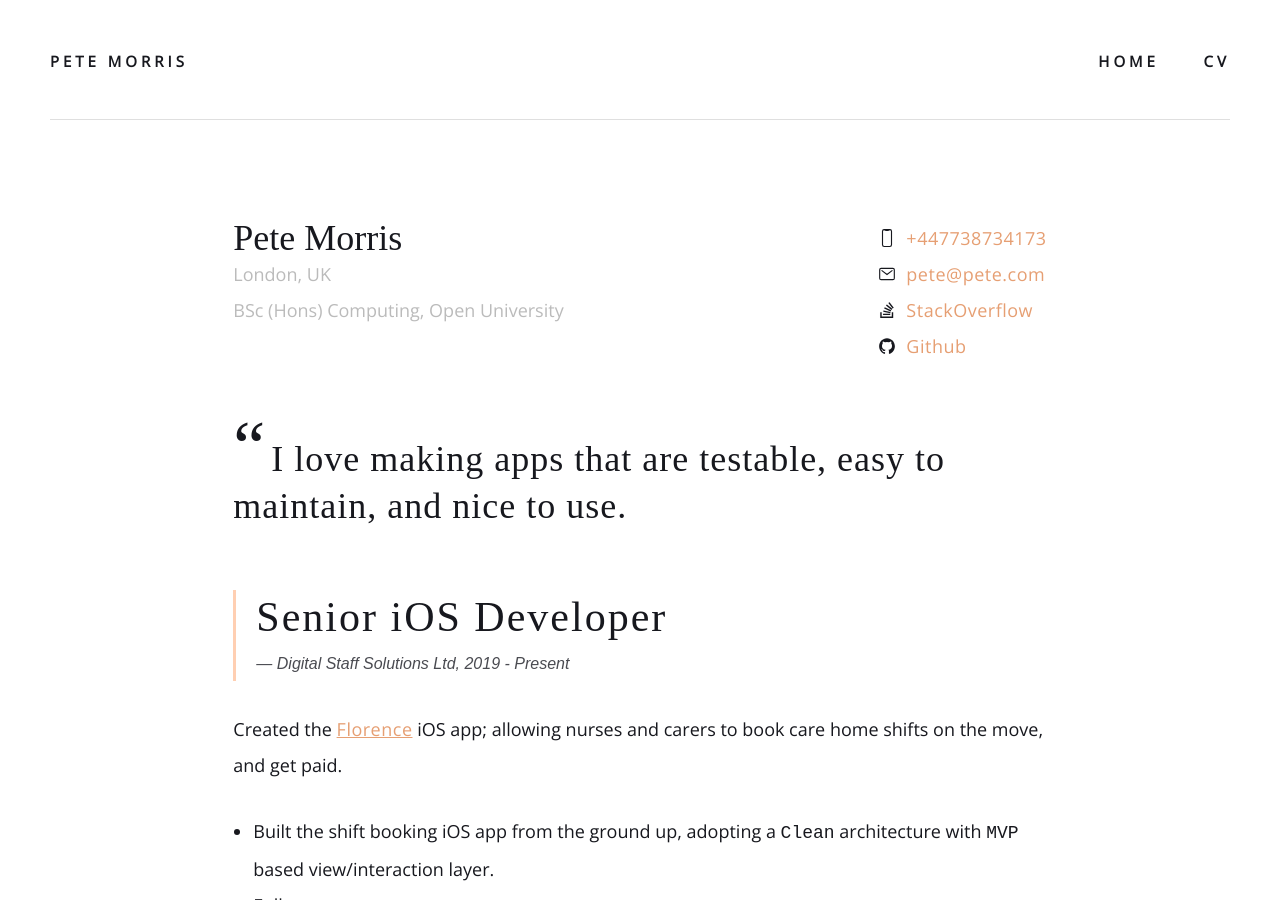
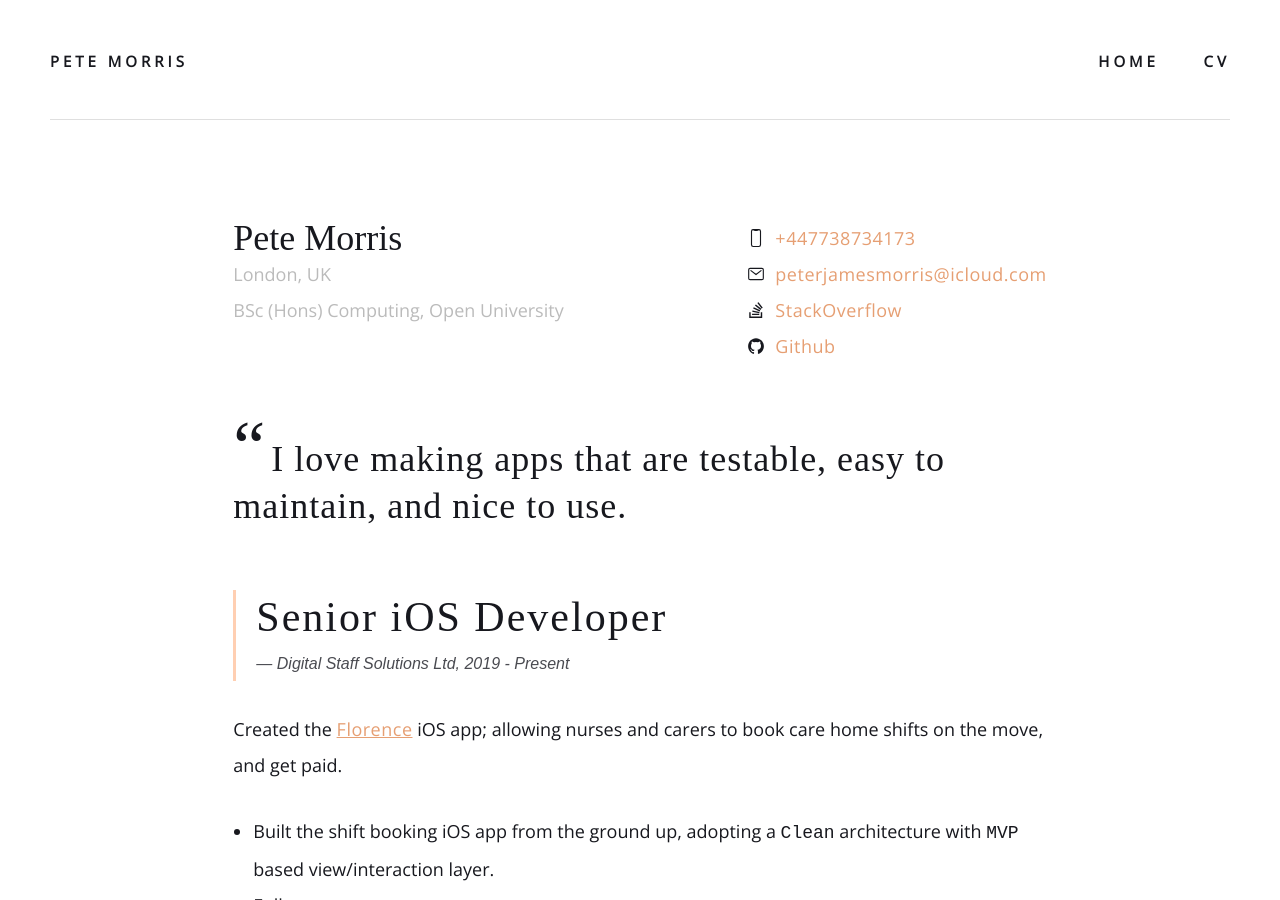
Before and after one commit to p-morris/p-morris.github.io, a Jekyll site: the page built from _pages/cv.md, in a window 1280 px wide and 900 px high. Built offline with Jekyll 4.4.1, drawn with Linux system fonts in a browser that asks for light colours; nearby versions of some CDN libraries; some web fonts are replaced; some of the changed text lies outside the part shown.

Commit message:
amended email

```diff
--- a/_config.yml
+++ b/_config.yml
@@ -15,7 +15,7 @@ author:
 contact:
 - {name: "+447738734173", icon: "phone-portrait-outline", link: "tel:07738734173"}
 - {name: "WhatsApp", icon: "logo-whatsapp", link: "https://wa.me/447738734173"}
-- {name: "pete@pete.com", icon: "mail-outline", link: "mailto:peterjamesmorris@icloud.com"}
+- {name: "peterjamesmorris@icloud.com", icon: "mail-outline", link: "mailto:peterjamesmorris@icloud.com"}
 - {name: "StackOverflow", icon: "logo-stackoverflow", link: "https://stackoverflow.com/users/10246061/pete-morris?tab=topactivity"}
 - {name: "Github", icon: "logo-github", link: "https://github.com/p-morris"}
 
```
